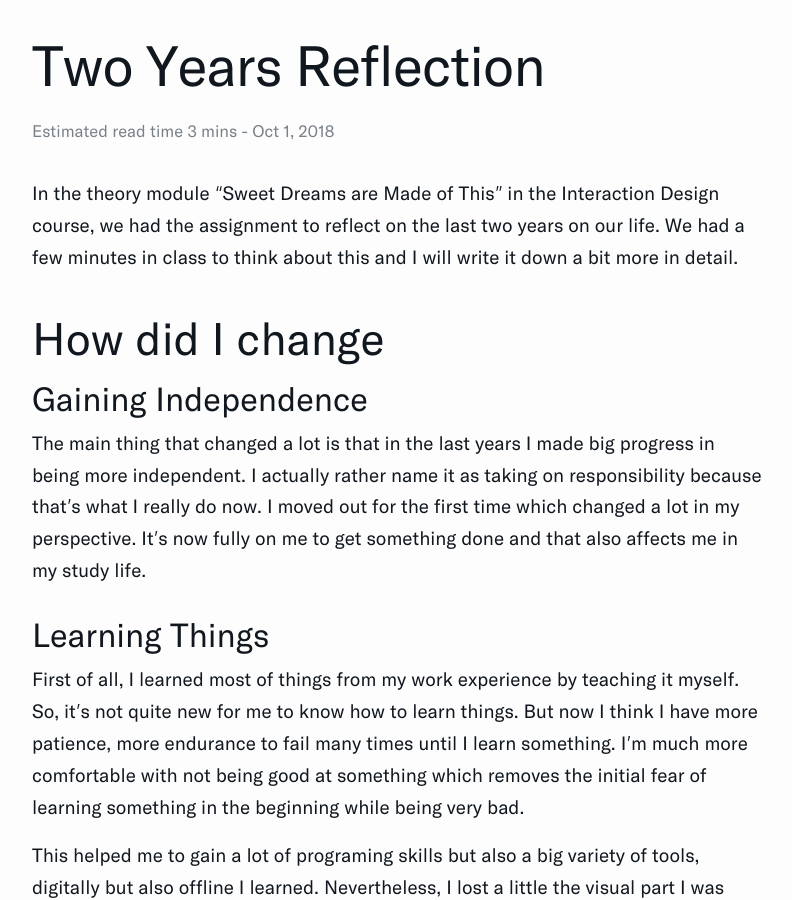
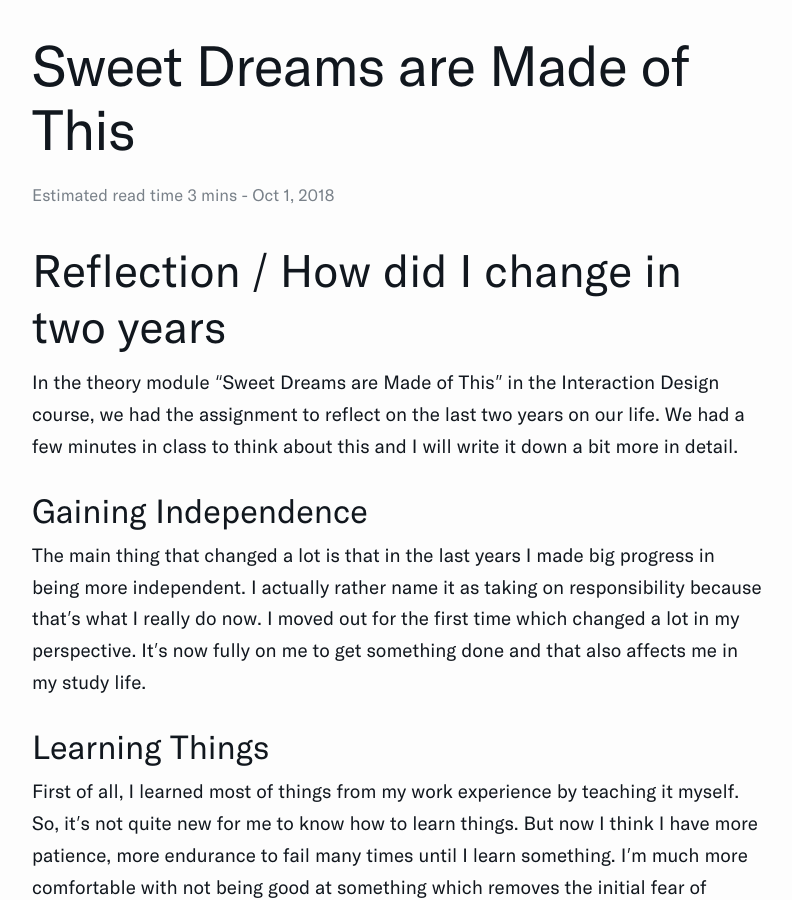
Before and after one commit to znezniV/znezniv.github.io, a Jekyll site: the page built from _posts/2018-10-01-Sweet-Dreams-Are-Made-Of-This.md, in a window 1280 px wide and 900 px high. Shown: the whole window, without its empty margins (242-1034 px from the left). Built offline with Jekyll 4.4.1, drawn with Linux system fonts in a browser that asks for light colours.

Commit message:
changed post to global post

```diff
--- a/_posts/2018-10-01-Sweet-Dreams-Are-Made-Of-This.md
+++ b/_posts/2018-10-01-Sweet-Dreams-Are-Made-Of-This.md
@@ -1,15 +1,15 @@
 ---
 layout: post
-title:  Two Years Reflection
+title:  Sweet Dreams are Made of This
 date:   2018-10-01 9:00:56 +0100
 categories: ZHdK Blog
-permalink: two-years-reflection
+permalink: sweet-dreams-are-made-of-this
 desc: A reflection on the last two years in the Interaction Design course "Sweet Dreams are Made of This" at Zurich University of Arts.
 ---
 
+
+## Reflection / How did I change in two years
 In the theory module "Sweet Dreams are Made of This" in the Interaction Design course, we had the assignment to reflect on the last two years on our life. We had a few minutes in class to think about this and I will write it down a bit more in detail.
-
-## How did I change
 
 ### Gaining Independence
 The main thing that changed a lot is that in the last years I made big progress in being more independent. I actually rather name it as taking on responsibility because that's what I really do now. I moved out for the first time which changed a lot in my perspective. It's now fully on me to get something done and that also affects me in my study life.
```
